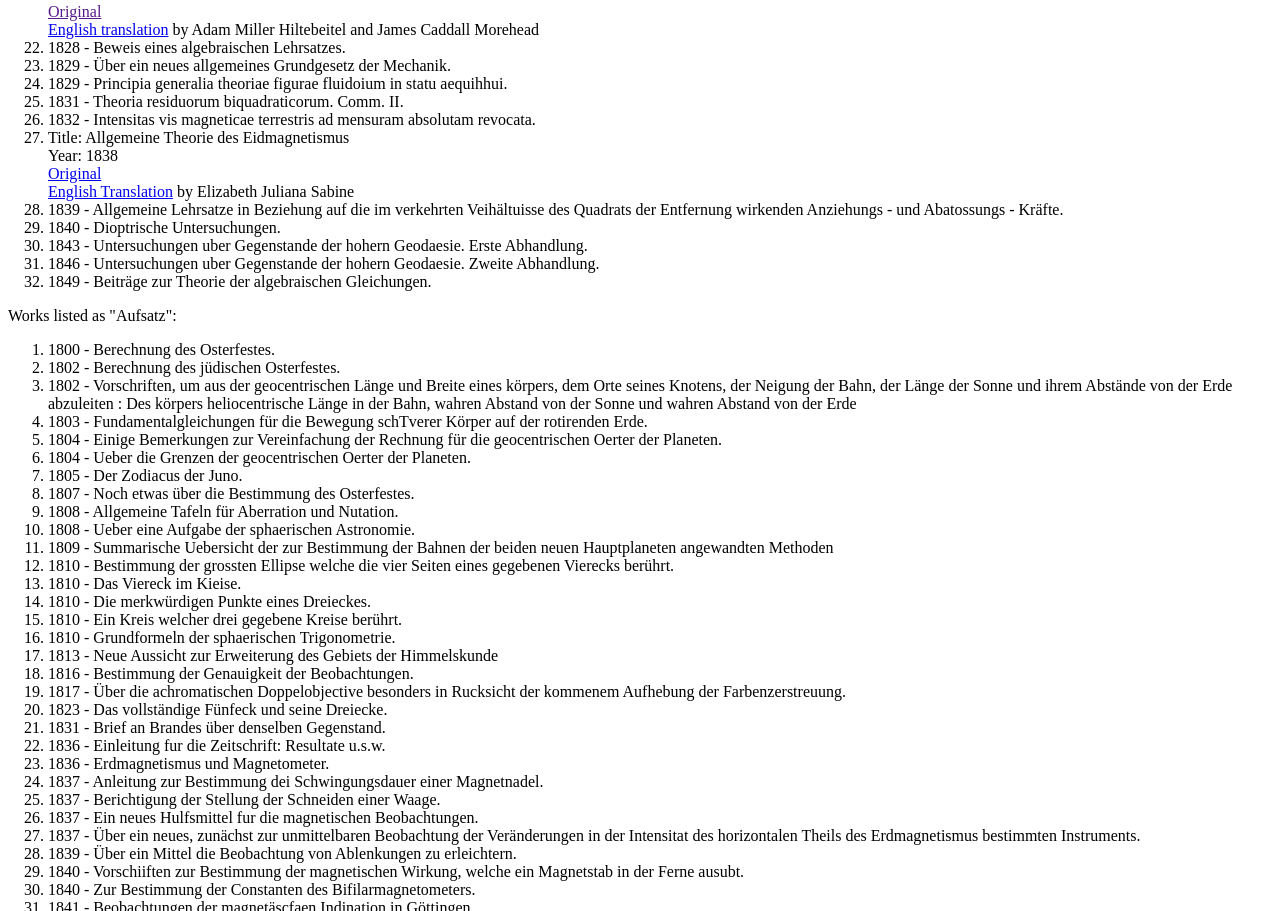
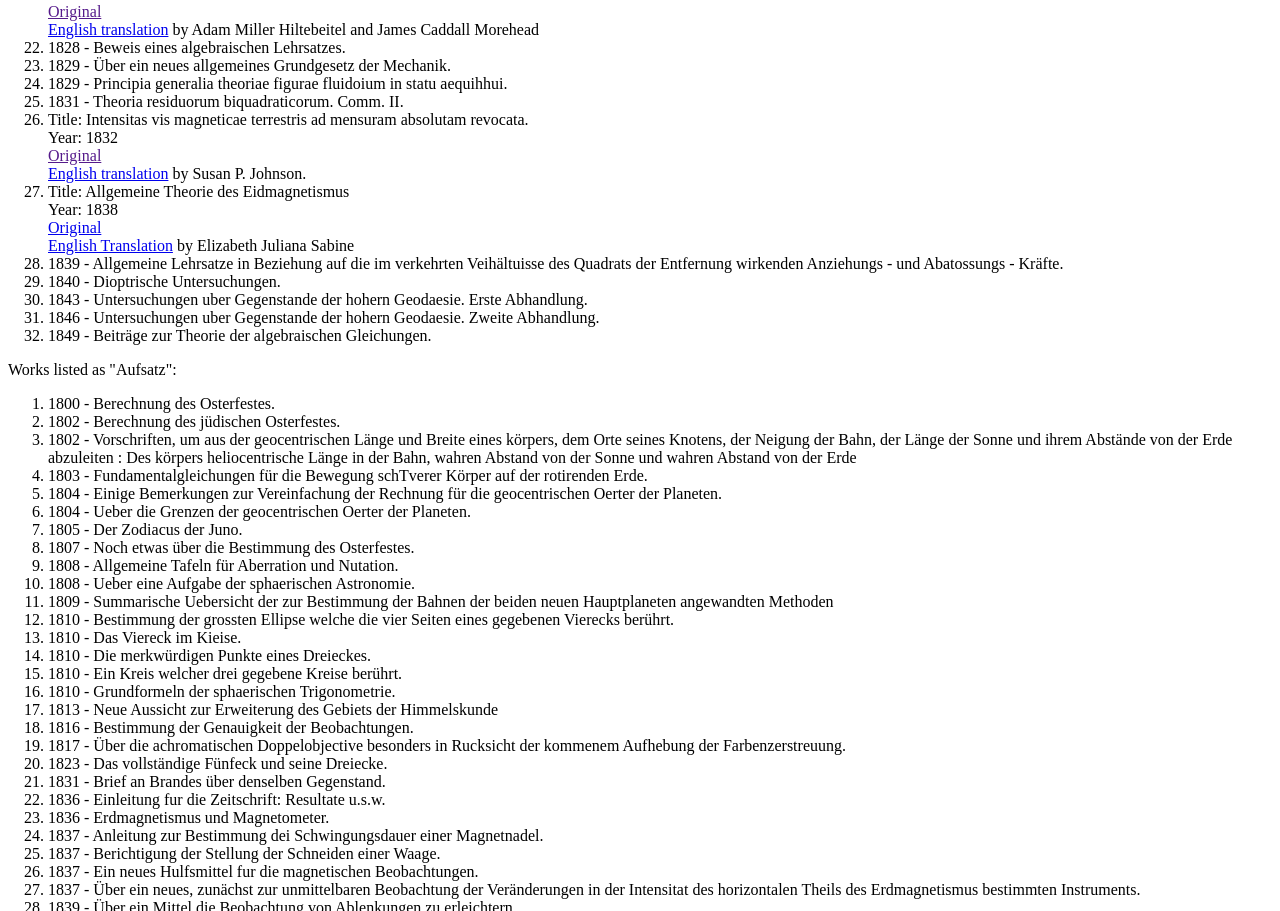
Before and after one commit to TranslatesGauss/translatesgauss.github.io, a plain HTML site: page gauss.html in a window 1280 px wide. Shown: the part 1151-2062 px from the top of the page. Drawn offline with Linux system fonts and the light colour scheme.

Commit message:
update gauss.html

```diff
--- a/gauss.html
+++ b/gauss.html
@@ -96,7 +96,11 @@
           <li>1829 - Über ein neues allgemeines Grundgesetz der Mechanik.</li>
           <li>1829 - Principia generalia theoriae figurae fluidoium in statu aequihhui.</li>
           <li>1831 - Theoria residuorum biquadraticorum. Comm. II. </li>
-          <li>1832 - Intensitas vis magneticae terrestris ad mensuram absolutam revocata.</li>
+          <li>Title: Intensitas vis magneticae terrestris ad mensuram absolutam revocata.<br>
+            Year: 1832<br>
+            <a href="">Original</a><br>
+            <a href="http://21sci-tech.com/translations/gaussMagnetic.pdf">English translation</a> by Susan P. Johnson.
+          </li>
           <li>Title: Allgemeine Theorie des Eidmagnetismus<br>
             Year: 1838<br>
             <a href="https://gdz.sub.uni-goettingen.de/id/PPN236006339?tify=%7B%22pages%22%3A%5B124%5D%2C%22view%22%3A%22toc%22%7D">Original</a><br>
```
